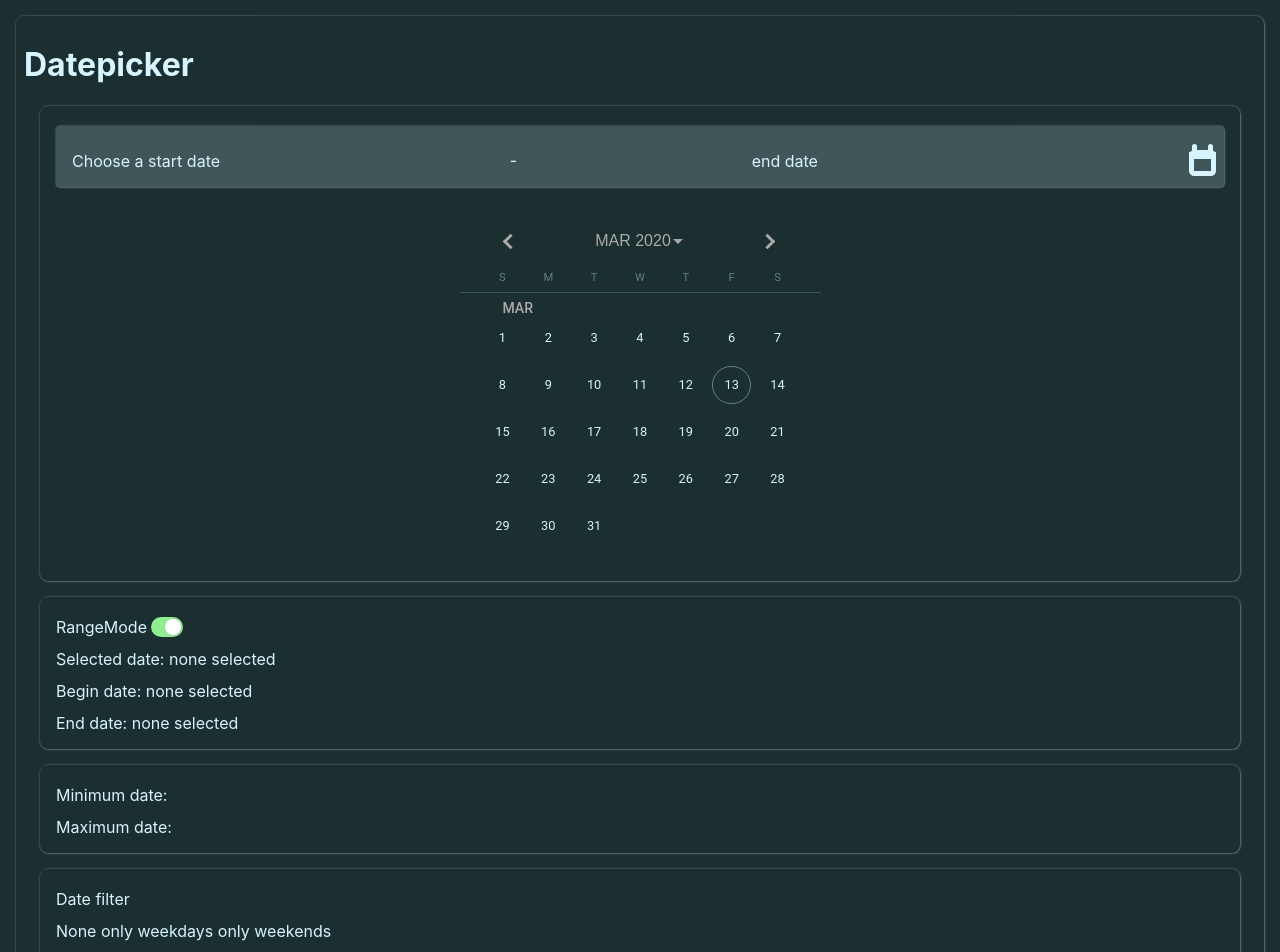
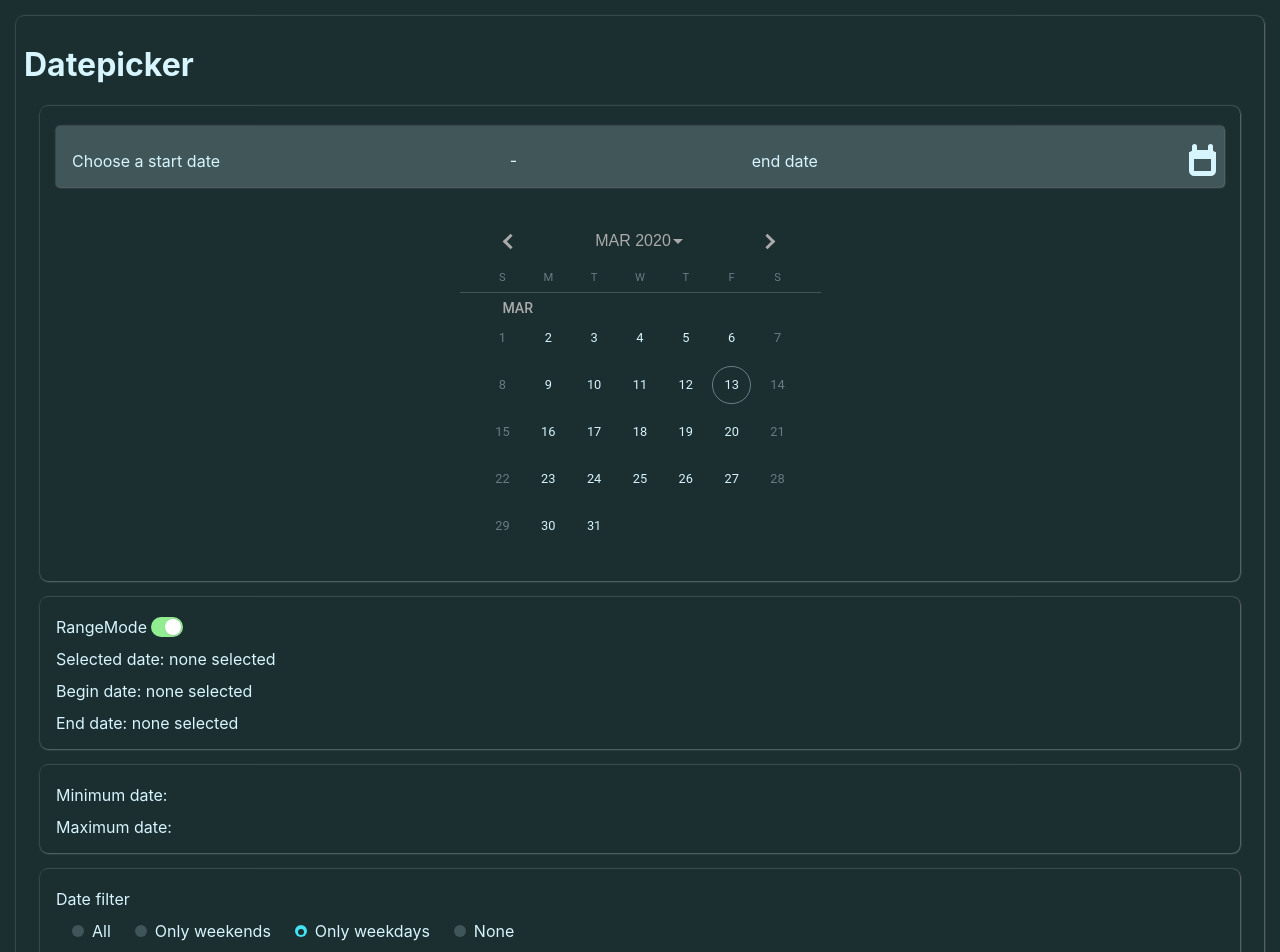
Before and after one commit to kelbert2/Datepicker, a React (Create React App) app: page / in a window 1280 px wide. Shown: the top 952 px of the page. Built offline with nearby package versions, Linux system fonts and the light colour scheme.

Commit message:
Added date filter button.

```diff
--- a/src/demo/Display.tsx
+++ b/src/demo/Display.tsx
@@ -1,7 +1,8 @@
 import React, { useState } from "react";
-import { VIEW, makeDatepickerTheme, getMonthNames, getMonth, getYear, YEARS_PER_PAGE, parseStringAsDate, formatDateDisplay } from "../CalendarUtils";
+import { VIEW, makeDatepickerTheme, getMonthNames, getMonth, getYear, YEARS_PER_PAGE, parseStringAsDate, formatDateDisplay, getDayOfWeek } from "../CalendarUtils";
 import { CalendarDisplay, DateData } from "../DatepickerContext";
 import DatepickerInput from "../DatepickerInput";
+
 // TODO: Go through and update date change vs. final date change firings
 function Display() {
     const INPUT_CLASS_FILLED = 'filled';
@@ -15,9 +16,22 @@ function Display() {
 
     const [_minDate, _setMinDate] = useState(null as Date | null);
     const [_maxDate, _setMaxDate] = useState(null as Date | null);
+
     let _dateFilter = (date: Date | null) => {
-        return true
+        if (!date) return false;
+        const dayNumber = getDayOfWeek(date);
+        switch (_dateFilterType) {
+            case 'none':
+                return false;
+            case 'only weekends':
+                return dayNumber === 0 || dayNumber === 6;
+            case 'only weekdays':
+                return dayNumber !== 0 && dayNumber !== 6;
+            default:
+                return true;
+        }
     };
+    const [_dateFilterType, _setDateFilterType] = useState('only weekdays' as 'none' | 'only weekends' | 'only weekdays' | 'all');
 
     const [_rangeMode, _setRangeMode] = useState(true);
     const [_beginDate, _setBeginDate] = useState(null as Date | null);
@@ -343,7 +357,40 @@ function Display() {
             </div>
             <div>
                 <div>Date filter</div>
-                <div>None only weekdays only weekends</div>
+                <div>
+                    <div className="radio">
+                        <input type="radio"
+                            id="radio-date-filter-all"
+                            name="radio-date-filter"
+                            onChange={() => _setDateFilterType('all')}
+                            checked={_dateFilterType === 'all'} />
+                        <label htmlFor="radio-date-filter-all">All</label>
+                    </div>
+                    <div className="radio">
+                        <input type="radio"
+                            id="radio-date-filter-weekends"
+                            name="radio-date-filter"
+                            onChange={() => _setDateFilterType('only weekends')}
+                            checked={_dateFilterType === 'only weekends'} />
+                        <label htmlFor="radio-date-filter-weekends">Only weekends</label>
+                    </div>
+                    <div className="radio">
+                        <input type="radio"
+                            id="radio-date-filter-weekdays"
+                            name="radio-date-filter"
+                            onChange={() => _setDateFilterType('only weekdays')}
+                            checked={_dateFilterType === 'only weekdays'} />
+                        <label htmlFor="radio-date-filter-weekdays">Only weekdays</label>
+                    </div>
+                    <div className="radio">
+                        <input type="radio"
+                            id="radio-date-filter-none"
+                            name="radio-date-filter"
+                            onChange={() => _setDateFilterType('none')}
+                            checked={_dateFilterType === 'none'} />
+                        <label htmlFor="radio-date-filter-none">None</label>
+                    </div>
+                </div>
                 <div>First Day of Week</div>
                 <div>
                     <div className="radio-weekday">
```
